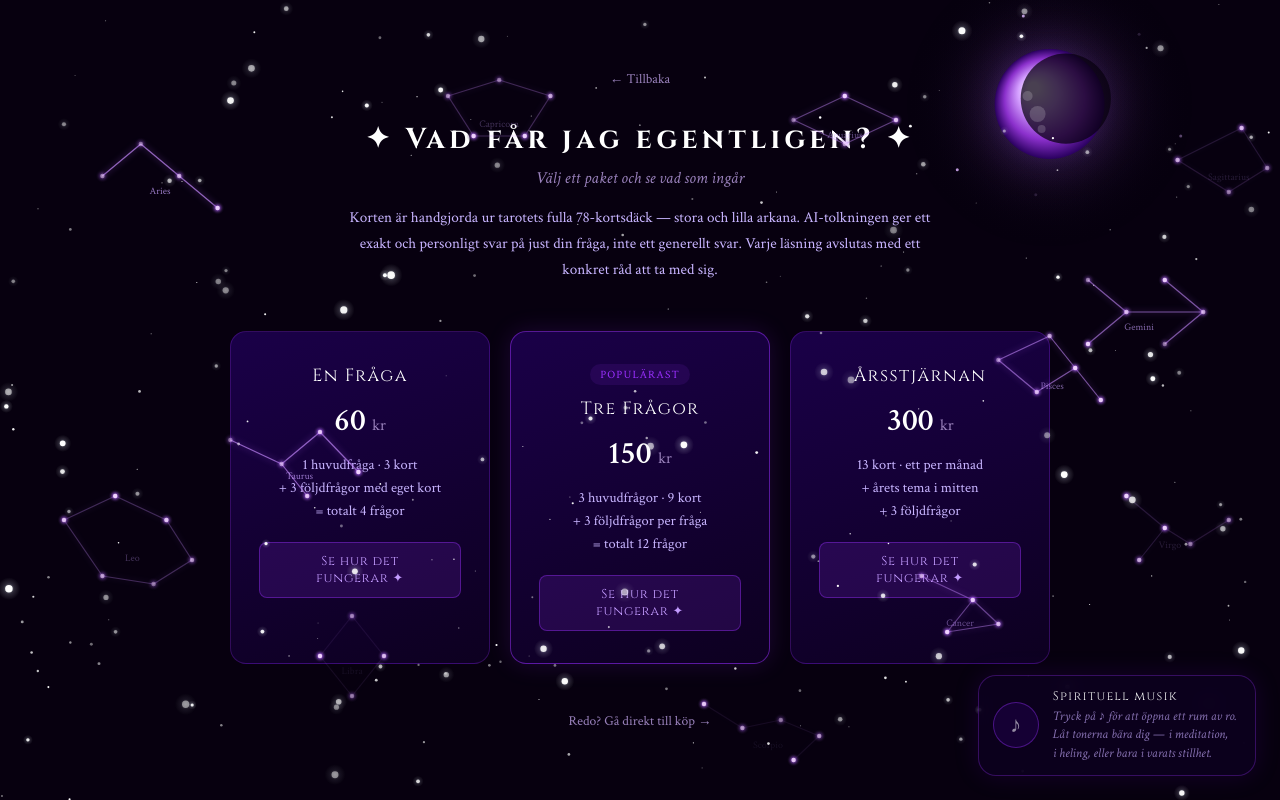
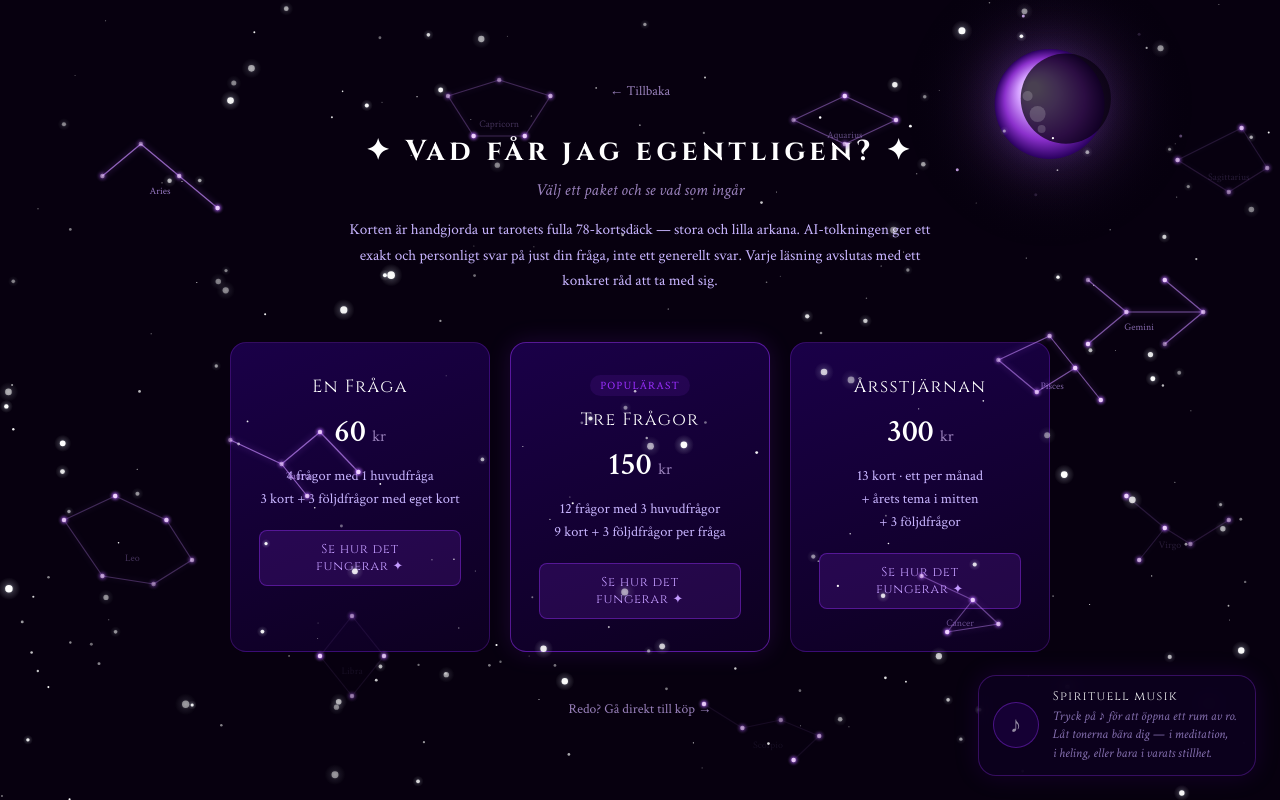
Before and after one commit to jojjan-johansson/jjuniverse, a Flask app: page /om-lasningen in a window 1280 px wide. Run offline with Flask 3, Linux system fonts and the light colour scheme.

Commit message:
Förtydliga antal frågor: 4 frågor/1 huvudfråga och 12 frågor/3 huvudfrågor

```diff
--- a/templates/om_en_fraga.html
+++ b/templates/om_en_fraga.html
@@ -50,10 +50,10 @@
 <p class="page-sub">För dig som har en sak på hjärtat</p>
 
 <div class="facts">
-  <span class="fact">1 huvudfråga</span>
+  <span class="fact">4 frågor med 1 huvudfråga</span>
   <span class="fact">3 kort</span>
   <span class="fact">3 följdfrågor med eget kort</span>
-  <span class="fact">Totalt 4 frågor · upp till 6 kort</span>
+  <span class="fact">Upp till 6 kort totalt</span>
 </div>
 
 <div class="section">
--- a/templates/om_lasningen.html
+++ b/templates/om_lasningen.html
@@ -92,7 +92,7 @@
   <a href="/om-lasningen/en-fraga" class="info-card">
     <div class="card-name">En Fråga</div>
     <div class="card-price">60 <span>kr</span></div>
-    <div class="card-facts">1 huvudfråga · 3 kort<br>+ 3 följdfrågor med eget kort<br>= totalt 4 frågor</div>
+    <div class="card-facts">4 frågor med 1 huvudfråga<br>3 kort + 3 följdfrågor med eget kort</div>
     <div class="card-btn">Se hur det fungerar ✦</div>
   </a>
 
@@ -100,7 +100,7 @@
     <div class="card-badge">Populärast</div>
     <div class="card-name">Tre Frågor</div>
     <div class="card-price">150 <span>kr</span></div>
-    <div class="card-facts">3 huvudfrågor · 9 kort<br>+ 3 följdfrågor per fråga<br>= totalt 12 frågor</div>
+    <div class="card-facts">12 frågor med 3 huvudfrågor<br>9 kort + 3 följdfrågor per fråga</div>
     <div class="card-btn">Se hur det fungerar ✦</div>
   </a>
 
--- a/templates/om_tre_fragor.html
+++ b/templates/om_tre_fragor.html
@@ -52,10 +52,10 @@
 <span class="badge">✦ Populärast</span>
 
 <div class="facts">
-  <span class="fact">3 huvudfrågor</span>
+  <span class="fact">12 frågor med 3 huvudfrågor</span>
   <span class="fact">9 kort</span>
   <span class="fact">3 följdfrågor per fråga</span>
-  <span class="fact">Totalt 12 frågor · upp till 18 kort</span>
+  <span class="fact">Upp till 18 kort totalt</span>
 </div>
 
 <div class="section">
```
